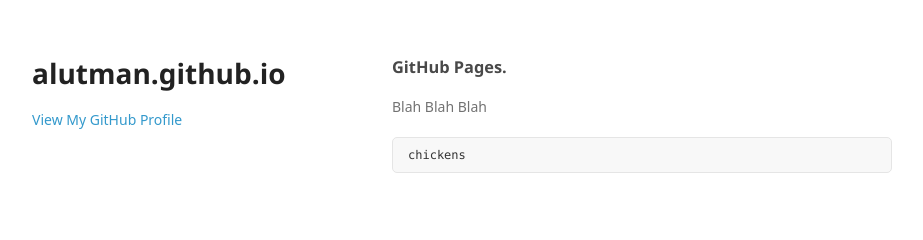
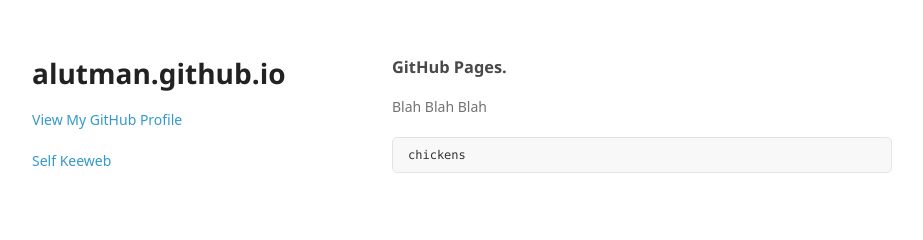
Before and after one commit to alutman/alutman.github.io, a plain HTML site: page index.html in a window 1280 px wide. Shown: the top 240 px of the page, without its empty margins (178-1101 px from the left). Drawn offline with Linux system fonts and the light colour scheme; a web font is replaced by a local one.

Commit message:
Update index.html

```diff
--- a/index.html
+++ b/index.html
@@ -20,6 +20,7 @@
 
 
         <p class="view"><a href="https://github.com/alutman">View My GitHub Profile</a></p>
+        <p class="view"><a href="/keyweb">Self Keeweb</a></p>
 
       </header>
       <section>
```
